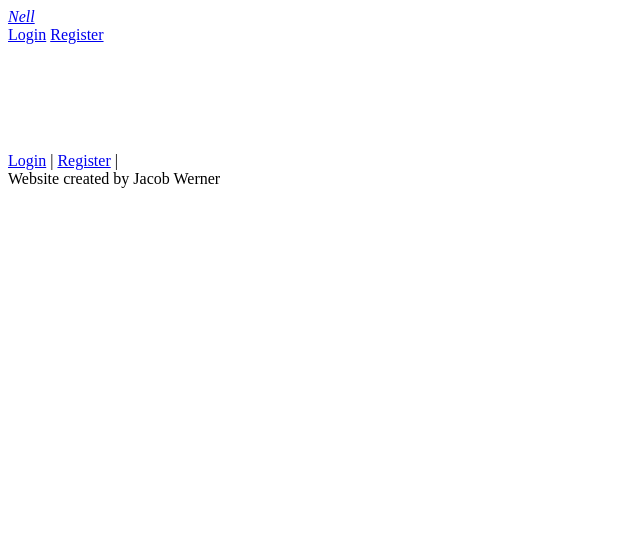
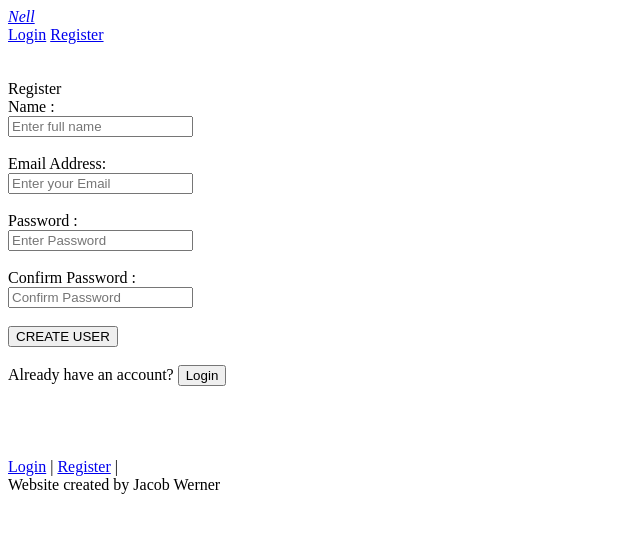
Before and after one commit to jacob-s-werner/NellPurrfection, a Flask app: template templates/auth/register.html in a window 1280 px wide. Shown: the top 533 px of the page, without its empty margins (0-640 px from the left). Run offline with Flask 2, Linux system fonts and the light colour scheme; the template is opened without the code that fills it, so the values that code supplies are empty.

Commit message:
Adds Registration form to register.html. Changes Username in login.html to Email.

```diff
--- a/main.py
+++ b/main.py
@@ -1,11 +1,11 @@
-from flask import Flask
+from flask import Flask, render_template
 
 app = Flask(__name__)
 
 
 @app.route('/')
 def index():
-    return "hello"
+    return render_template("register.html")
 
 
 
--- a/templates/auth/login.html
+++ b/templates/auth/login.html
@@ -7,8 +7,8 @@
 {% block content %}
 <div class="container">
     <form action="" method="post">
-    <label>Username : </label><br>
-    <input name="username" type="email" placeholder="Enter Username" required><br><br>
+    <label>Email : </label><br>
+    <input name="email" type="email" placeholder="Enter Email" required><br><br>
     <label>Password : </label><br>
     <input name="password" type="password" placeholder="Enter Password" required><br><br>
     <input type="submit" value="Login"><br><br>
--- a/templates/auth/register.html
+++ b/templates/auth/register.html
@@ -1,9 +1,31 @@
 {% extends 'base.html' %}
 
 {% block header %}
-{% block title %}  {% endblock %}
+{% block title %} Register {% endblock %}
 {% endblock %}
 
 {% block content %}
+<div class="container">
+    <form action="" method="post">
+        <label>Name : </label><br>
+        <input name="name" id="name" type="text" placeholder="Enter full name" required><br><br>
 
+        <label>Email Address: </label><br>
+        <input name="email" id="email" type="email" placeholder="Enter your Email" required><br><br>
+
+        <label>Password : </label><br>
+        <input name="password" id="password" type="password" placeholder="Enter Password" required><br><br>
+
+        <label>Confirm Password : </label><br>
+        <input name="confirm_password" id="confirm_password" type="password" placeholder="Confirm Password" required><br><br>
+
+        <input type="submit" value="CREATE USER"><br><br>
+    </form>
+</div>
+<div>
+    <form action="/login">
+    <label>Already have an account?</label>
+        <input value="Login" type="submit">
+    </form>
+</div>
 {% endblock %}
```
